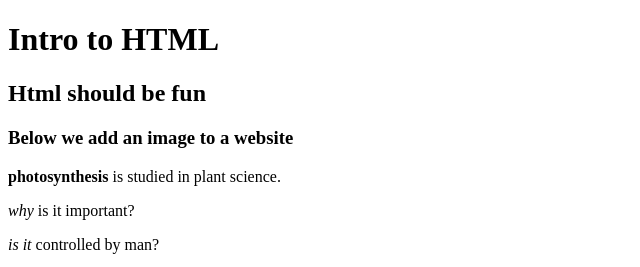
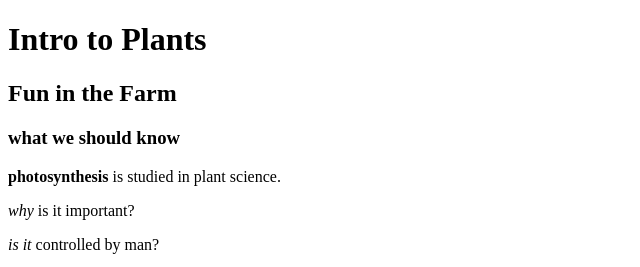
Before and after one commit to karanidenis/alu-web-development, a plain HTML site: page html_basic/index.html in a window 1280 px wide. Shown: the top 267 px of the page, without its empty margins (0-640 px from the left). Drawn offline with Linux system fonts and the light colour scheme.

Commit message:
creating websites

```diff
--- a/html_basic/index.html
+++ b/html_basic/index.html
@@ -7,14 +7,14 @@
         </title>
     </head>
     <body>
-        <h1>Intro to HTML</h1>
-        <h2>Html should be fun</h2>
-        <h3>Below we add an image to a website</h3>
+        <h1>Intro to Plants</h1>
+        <h2>Fun in the Farm</h2>
+        <h3>what we should know</h3>
         <p><strong>photosynthesis</strong> is studied in plant science.</p>
         <p><em>why</em> is it important?</p>
         <p><em>is it</em> controlled by man?</p>
         <p><em><strong>only plants</strong></em> have photosynthesis.</p>
-        <img src="https://www.nationalgeographic.org/encyclopedia/photosynthesis/" alt="green plant">
-
+        <a href="https://education.nationalgeographic.org/resource/photosynthesis"><img src="https://www.holbertonschool.com/holberton-logo.png" alt="HTML">
+        </a>
     </body>
 </html>
```
